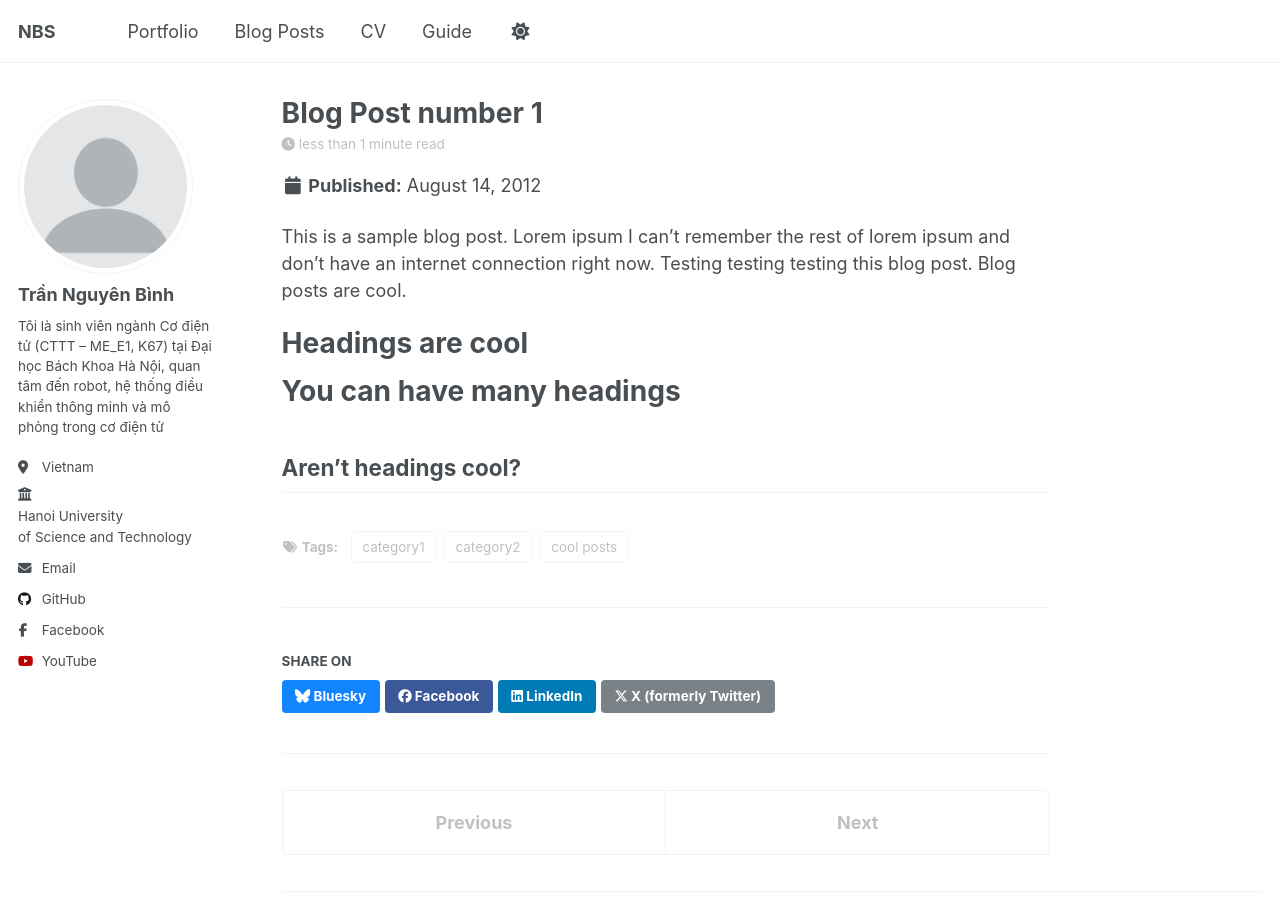
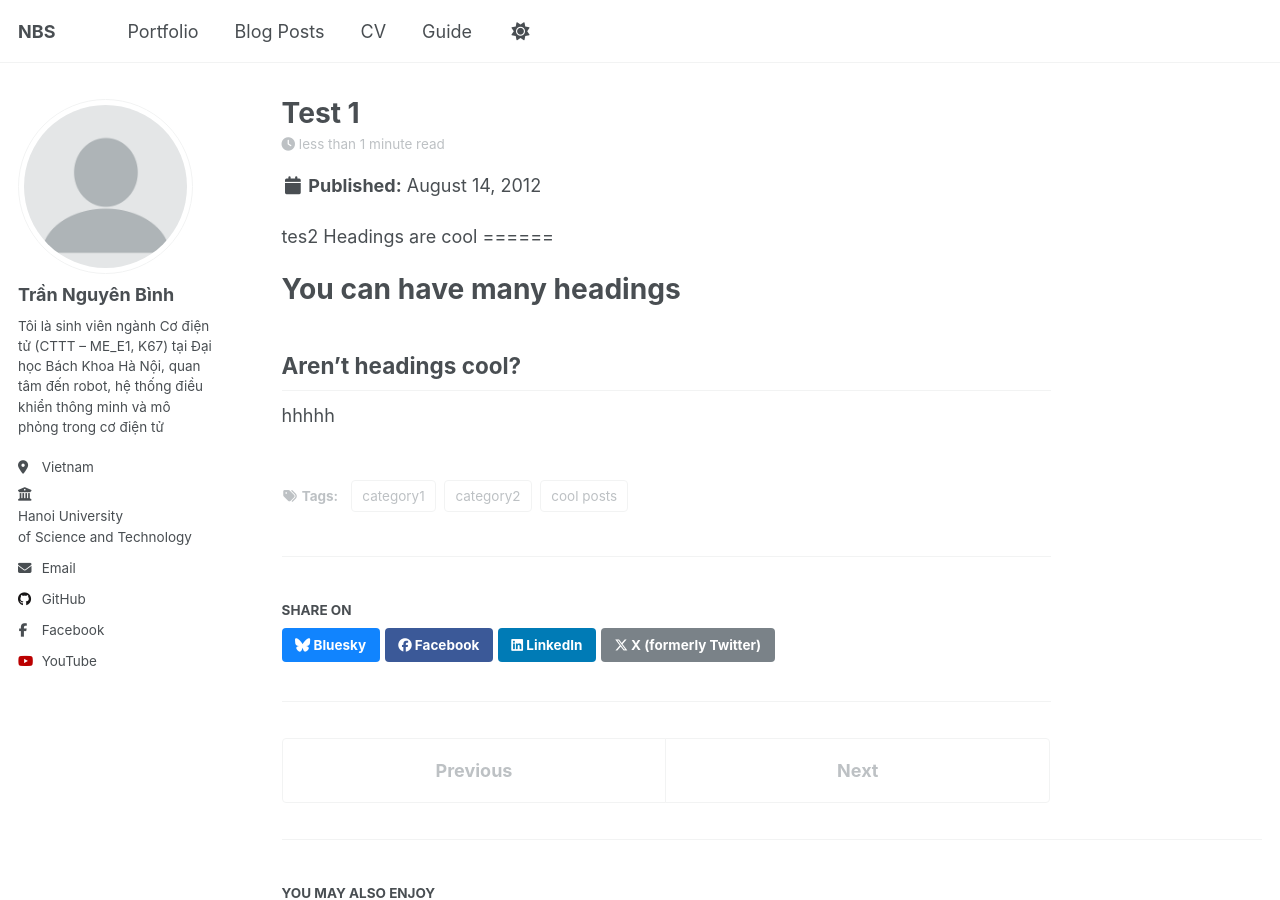
Before and after one commit to nguyenbinh-shark/nguyenbinh-shark.github.io, a Jekyll site: the page built from _posts/2012-08-14-blog-post-1.md, in a window 1280 px wide and 900 px high. Built offline with Jekyll 4.4.1, drawn with Linux system fonts in a browser that asks for light colours; a script that is not in the unit is left out.

Commit message:
Update 2012-08-14-blog-post-1.md

```diff
--- a/_posts/2012-08-14-blog-post-1.md
+++ b/_posts/2012-08-14-blog-post-1.md
@@ -1,5 +1,5 @@
 ---
-title: 'Blog Post number 1'
+title: 'Test 1'
 date: 2012-08-14
 permalink: /posts/2012/08/blog-post-1/
 tags:
@@ -8,8 +8,7 @@
   - category2
 ---
 
-This is a sample blog post. Lorem ipsum I can't remember the rest of lorem ipsum and don't have an internet connection right now. Testing testing testing this blog post. Blog posts are cool.
-
+tes2
 Headings are cool
 ======
 
@@ -18,3 +17,4 @@
 
 Aren't headings cool?
 ------
+hhhhh
```
